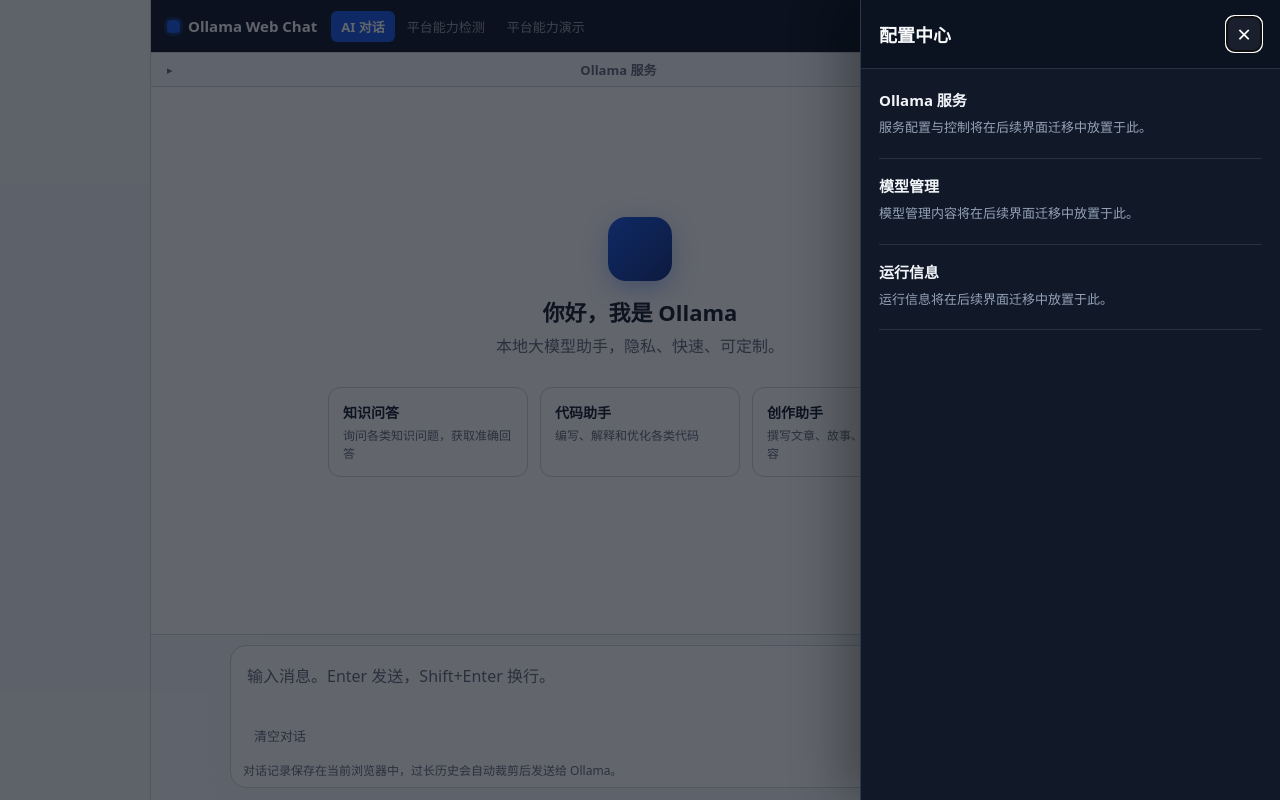
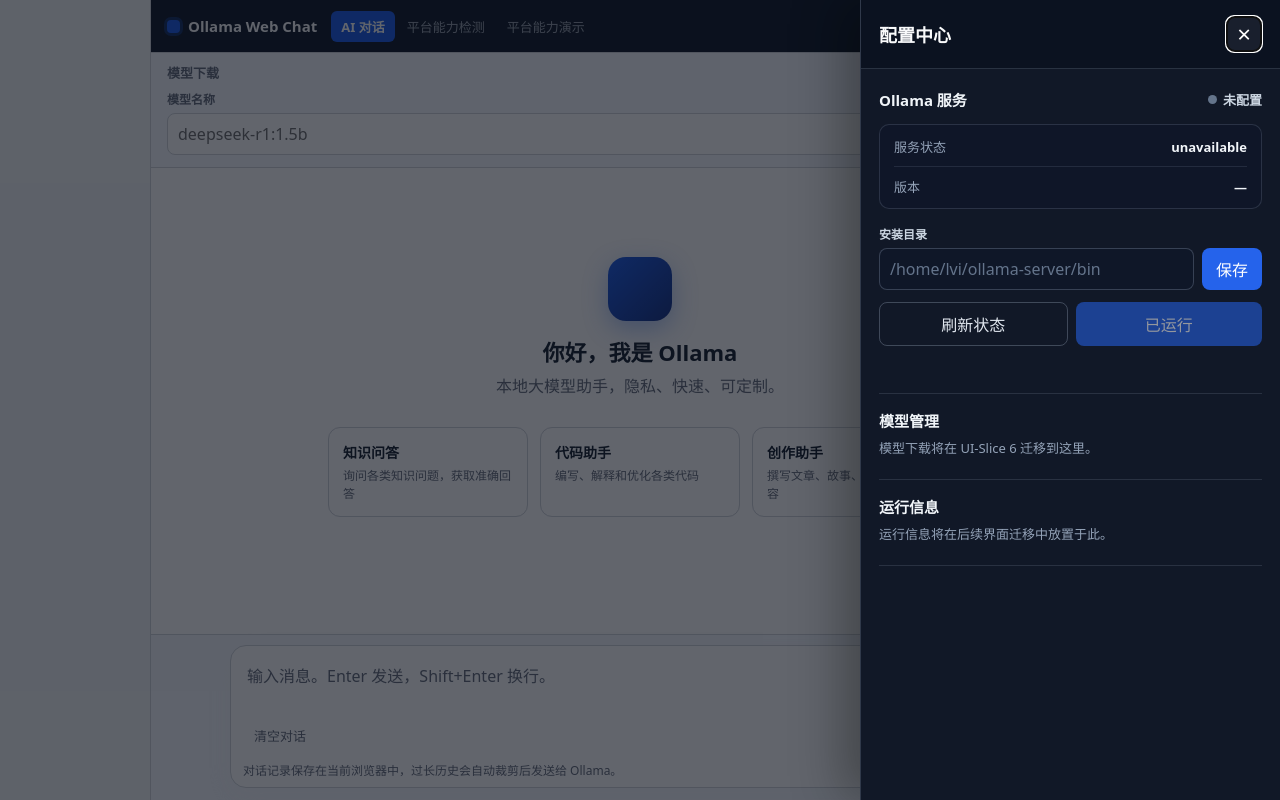
Before and after one commit to buiminhth8-lgtm/OllamaWebChat, a Flask app: page / in a window 1280 px wide, after a click that opens the changed part. Run offline with Flask 3, Linux system fonts and the light colour scheme; data that the repository does not hold is empty.

Commit message:
refactor: move ollama management into settings drawer

```diff
--- a/static/css/app.css
+++ b/static/css/app.css
@@ -241,52 +241,16 @@ header select {
   color: var(--nav-text);
 }
 
-.ollama-panel {
-  padding: 0 16px;
+.model-pull-panel {
+  padding: 10px 16px 12px;
   border-bottom: 1px solid var(--border);
   background: color-mix(in srgb, var(--panel) 94%, var(--primary) 4%);
 }
 
-.ollama-panel-summary {
-  display: flex;
-  align-items: center;
-  justify-content: space-between;
-  gap: 12px;
-  padding: 7px 0;
-  cursor: pointer;
-  list-style: none;
-}
-
-.ollama-panel-summary::-webkit-details-marker {
-  display: none;
-}
-
-.ollama-panel-summary h2 {
-  margin: 0;
+.model-pull-panel h2 {
+  margin: 0 0 8px;
   font-size: 13px;
   color: var(--muted);
-}
-
-.ollama-panel-summary::before {
-  content: "▸";
-  margin-right: 6px;
-  color: var(--muted);
-  font-size: 11px;
-}
-
-.ollama-panel[open] .ollama-panel-summary::before {
-  content: "▾";
-}
-
-.ollama-panel-body {
-  display: none;
-}
-
-.ollama-panel[open] .ollama-panel-body {
-  display: grid;
-  grid-template-columns: minmax(0, 1fr) auto;
-  gap: 10px 16px;
-  padding-bottom: 12px;
 }
 
 .ollama-status {
@@ -336,22 +300,38 @@ header select {
 }
 
 .ollama-details {
-  display: flex;
-  align-items: center;
-  justify-content: flex-end;
-  flex-wrap: wrap;
-  gap: 6px 16px;
+  margin: 0;
   color: var(--muted);
   font-size: 13px;
 }
 
-.ollama-details strong {
-  color: var(--text);
+.ollama-detail-row {
+  display: flex;
+  align-items: center;
+  justify-content: space-between;
+  gap: 16px;
+  padding: 10px 0;
+}
+
+.ollama-detail-row + .ollama-detail-row {
+  border-top: 1px solid rgba(148, 163, 184, .15);
+}
+
+.ollama-detail-row dd {
+  margin: 0;
+  color: #f1f5f9;
+  font-weight: 700;
+  overflow-wrap: anywhere;
+  text-align: right;
 }
 
 .ollama-actions {
   display: flex;
   gap: 8px;
+}
+
+.ollama-actions button {
+  flex: 1;
 }
 
 .ollama-message {
@@ -368,7 +348,6 @@ header select {
 }
 
 .model-pull-form {
-  grid-column: 1 / -1;
   min-width: 0;
 }
 
@@ -381,9 +360,9 @@ header select {
 }
 
 .model-pull-progress {
-  grid-column: 1 / -1;
   display: grid;
   gap: 6px;
+  margin-top: 8px;
   min-width: 0;
 }
 
@@ -809,6 +788,79 @@ body.settings-drawer-open {
   line-height: 1.6;
 }
 
+.settings-section-heading {
+  display: flex;
+  align-items: center;
+  justify-content: space-between;
+  gap: 12px;
+}
+
+.settings-ollama-section .ollama-status {
+  color: #cbd5e1;
+}
+
+.settings-ollama-section .ollama-status-dot {
+  background: #64748b;
+}
+
+.settings-ollama-section .ollama-status.is-ready .ollama-status-dot {
+  background: #4ade80;
+}
+
+.settings-ollama-section .ollama-status.is-warning .ollama-status-dot {
+  background: #fbbf24;
+}
+
+.settings-ollama-section .ollama-status.is-error .ollama-status-dot {
+  background: #f87171;
+}
+
+.settings-ollama-section .ollama-details {
+  margin-top: 14px;
+  padding: 2px 14px;
+  border: 1px solid rgba(148, 163, 184, .2);
+  border-radius: 10px;
+  background: rgba(15, 23, 42, .6);
+  color: #94a3b8;
+}
+
+.settings-ollama-section .ollama-config-form {
+  margin-top: 16px;
+}
+
+.settings-ollama-section .ollama-config-form label {
+  color: #cbd5e1;
+}
+
+.settings-ollama-section input {
+  background: rgba(15, 23, 42, .7);
+  color: #f8fafc;
+  border-color: rgba(148, 163, 184, .3);
+}
+
+.settings-ollama-section input::placeholder {
+  color: #64748b;
+}
+
+.settings-ollama-section .ollama-actions {
+  margin-top: 12px;
+}
+
+.settings-ollama-section .secondary {
+  color: #e2e8f0;
+  border-color: rgba(148, 163, 184, .35);
+}
+
+.settings-ollama-section .ollama-message {
+  min-height: 18px;
+  margin: 9px 0 0;
+  color: #94a3b8;
+}
+
+.settings-ollama-section .ollama-message.error {
+  color: #f87171;
+}
+
 @media (max-width: 1100px) {
   .settings-drawer {
     width: min(400px, 100vw);
@@ -845,17 +897,6 @@ body.settings-drawer-open {
     max-width: none;
   }
 
-  .ollama-panel[open] .ollama-panel-body {
-    grid-template-columns: 1fr;
-  }
-
-  .ollama-details {
-    justify-content: flex-start;
-  }
-
-  .ollama-actions button {
-    flex: 1;
-  }
 }
 
 @media (max-width: 420px) {
--- a/static/js/app.js
+++ b/static/js/app.js
@@ -16,12 +16,12 @@ const settingsButton = document.getElementById("settingsButton");
 const clearChatButton = document.getElementById("clearChat");
 const statusElement = document.getElementById("status");
 
-// 区域：配置中心 Drawer（UI-Slice 4，仅框架，不迁移业务组件）
+// 区域：配置中心 Drawer（UI-Slice 5：包含 Ollama 配置、状态和启动）
 const settingsOverlay = document.getElementById("settingsOverlay");
 const settingsDrawer = document.getElementById("settingsDrawer");
 const settingsCloseButton = document.getElementById("settingsCloseButton");
 
-// 区域：chat-main / Ollama 管理/配置（#ollamaPanel）
+// 区域：Settings Drawer / Ollama 管理
 const ollamaConfigForm = document.getElementById("ollamaConfigForm");
 const ollamaInstallDirInput = document.getElementById("ollamaInstallDir");
 const saveOllamaConfigButton = document.getElementById("saveOllamaConfig");
@@ -33,7 +33,7 @@ const ollamaVersionElement = document.getElementById("ollamaVersion");
 const ollamaServiceStateElement = document.getElementById("ollamaServiceState");
 const ollamaMessageElement = document.getElementById("ollamaMessage");
 
-// 区域：chat-main / 模型下载（#ollamaPanel 内）
+// 区域：chat-main / 模型下载（UI-Slice 6 前暂留主区域）
 const modelPullForm = document.getElementById("modelPullForm");
 const pullModelNameInput = document.getElementById("pullModelName");
 const pullModelButton = document.getElementById("pullModelButton");
@@ -117,14 +117,14 @@ function renderOllamaManagement() {
 
   if (ollamaUiState.requestFailed) {
     setOllamaStatusLabel("请求失败", "is-error");
-  } else if (ready) {
-    setOllamaStatusLabel("Ready", "is-ready");
   } else if (ollamaUiState.starting) {
     setOllamaStatusLabel("正在启动...", "is-warning");
   } else if (!configured && !config.install_dir) {
     setOllamaStatusLabel("未配置", "is-neutral");
   } else if (!configured || config.valid === false) {
     setOllamaStatusLabel("配置无效", "is-error");
+  } else if (ready) {
+    setOllamaStatusLabel("Ready", "is-ready");
   } else if (running) {
     setOllamaStatusLabel("已运行但 API 未 Ready", "is-warning");
   } else {
@@ -764,7 +764,7 @@ function clearConversation() {
 }
 
 function setSettingsDrawerOpen(open) {
-  if (!settingsButton || !settingsOverlay || !settingsDrawer || !settingsCloseButton) return;
+  if (!settingsButton || !settingsOverlay || !settingsDrawer || !settingsCloseButton) return false;
 
   const shouldOpen = Boolean(open);
   const wasOpen = settingsDrawer.classList.contains("is-open");
@@ -781,10 +781,12 @@ function setSettingsDrawerOpen(open) {
       if (settingsDrawer.classList.contains("is-open")) settingsCloseButton.focus();
     });
   }
+  return true;
 }
 
 function openSettingsDrawer() {
-  setSettingsDrawerOpen(true);
+  const wasOpen = settingsDrawer?.classList.contains("is-open") === true;
+  if (setSettingsDrawerOpen(true) && !wasOpen) refreshOllamaStatus();
 }
 
 function closeSettingsDrawer() {
--- a/templates/index.html
+++ b/templates/index.html
@@ -18,7 +18,7 @@
       └── #composerBar   输入区（Chat 表单）
 
   约定：所有现有 DOM ID 是 JS 的稳定性契约，后续 UI 重构移动元素时必须保留。
-  Settings Drawer 仅提供配置中心框架，现有业务组件仍保留在原位置。
+  Ollama 配置、状态和启动已迁移到 Settings Drawer；模型下载暂留主区域。
 -->
 <div class="app" id="page">
   <!-- 区域：header（UI-Slice 1：精简导航，仅 Logo/主导航/模型选择/设置入口） -->
@@ -51,43 +51,11 @@
 
   <!-- 区域：chat-main -->
   <div class="chat-main" id="chatMain">
-    <!--
-      子区域：Ollama 管理/配置（UI-Slice 2 起改为默认折叠的兼容容器）
-      所有业务 DOM 与 ID 原样保留，供 UI-Slice 5/6 迁移到 Settings Drawer。
-    -->
-    <details class="ollama-panel" id="ollamaPanel">
-      <summary class="ollama-panel-summary" id="ollamaPanelSummary">
-        <h2 id="ollamaPanelTitle">Ollama 服务</h2>
-        <span id="ollamaServiceStatus" class="ollama-status is-neutral" aria-live="polite">
-          <span class="ollama-status-dot" aria-hidden="true"></span>
-          <span id="ollamaStatusText">正在检测...</span>
-        </span>
-      </summary>
-      <div class="ollama-panel-body">
-        <form id="ollamaConfigForm" class="ollama-config-form">
-          <label for="ollamaInstallDir">安装目录</label>
-          <div class="ollama-config-controls">
-            <input
-              id="ollamaInstallDir"
-              name="install_dir"
-              type="text"
-              placeholder="/home/lvi/ollama-server/bin"
-              autocomplete="off"
-            >
-            <button id="saveOllamaConfig" class="primary" type="submit">保存</button>
-          </div>
-        </form>
-        <div class="ollama-details" id="ollamaDetails" aria-label="Ollama 服务详情">
-          <span>版本：<strong id="ollamaVersion">—</strong></span>
-          <span>服务状态：<strong id="ollamaServiceState">unknown</strong></span>
-        </div>
-        <div class="ollama-actions" id="ollamaActions">
-          <button id="startOllama" class="primary" type="button" disabled>启动 Ollama</button>
-          <button id="refreshOllamaStatus" class="secondary" type="button">刷新状态</button>
-        </div>
-        <p id="ollamaMessage" class="ollama-message" role="status" aria-live="polite"></p>
+    <!-- UI-Slice 5：模型下载仍暂留主区域，UI-Slice 6 再迁入 Drawer。 -->
+    <section class="model-pull-panel" id="modelPullPanel" aria-labelledby="modelPullPanelTitle">
+      <h2 id="modelPullPanelTitle">模型下载</h2>
       <form id="modelPullForm" class="model-pull-form">
-          <label for="pullModelName">下载模型</label>
+        <label for="pullModelName">模型名称</label>
         <div class="ollama-config-controls">
           <input
             id="pullModelName"
@@ -108,9 +76,7 @@
           <div id="pullProgressBarFill" class="progress-bar-fill"></div>
         </div>
       </div>
-      </div>
-      <!-- 占位：未来 Settings Drawer 挂载点，仅注释占位，不渲染任何元素 -->
-    </details>
+    </section>
 
     <!-- 子区域：消息流（含 Welcome 空状态） -->
     <main id="messages">
@@ -160,7 +126,7 @@
   </div>
 </div>
 
-<!-- UI-Slice 4：配置中心 Drawer 框架；业务组件将在 UI-Slice 5/6 迁移。 -->
+<!-- UI-Slice 5：Ollama 管理位于 Drawer；模型下载仍在主区域。 -->
 <div id="settingsOverlay" class="settings-overlay" aria-hidden="true"></div>
 <aside
   id="settingsDrawer"
@@ -180,13 +146,46 @@
     >×</button>
   </header>
   <div class="settings-drawer-content">
-    <section class="settings-section" aria-labelledby="settingsOllamaHeading">
+    <section class="settings-section settings-ollama-section" aria-labelledby="settingsOllamaHeading">
+      <div class="settings-section-heading">
         <h3 id="settingsOllamaHeading">Ollama 服务</h3>
-      <p>服务配置与控制将在后续界面迁移中放置于此。</p>
+        <span id="ollamaServiceStatus" class="ollama-status is-neutral" aria-live="polite">
+          <span class="ollama-status-dot" aria-hidden="true"></span>
+          <span id="ollamaStatusText">正在检测...</span>
+        </span>
+      </div>
+      <dl class="ollama-details" id="ollamaDetails" aria-label="Ollama 服务详情">
+        <div class="ollama-detail-row">
+          <dt>服务状态</dt>
+          <dd id="ollamaServiceState">unknown</dd>
+        </div>
+        <div class="ollama-detail-row">
+          <dt>版本</dt>
+          <dd id="ollamaVersion">—</dd>
+        </div>
+      </dl>
+      <form id="ollamaConfigForm" class="ollama-config-form">
+        <label for="ollamaInstallDir">安装目录</label>
+        <div class="ollama-config-controls">
+          <input
+            id="ollamaInstallDir"
+            name="install_dir"
+            type="text"
+            placeholder="/home/lvi/ollama-server/bin"
+            autocomplete="off"
+          >
+          <button id="saveOllamaConfig" class="primary" type="submit">保存</button>
+        </div>
+      </form>
+      <div class="ollama-actions" id="ollamaActions">
+        <button id="refreshOllamaStatus" class="secondary" type="button">刷新状态</button>
+        <button id="startOllama" class="primary" type="button" disabled>启动 Ollama</button>
+      </div>
+      <p id="ollamaMessage" class="ollama-message" role="status" aria-live="polite"></p>
     </section>
     <section class="settings-section" aria-labelledby="settingsModelsHeading">
       <h3 id="settingsModelsHeading">模型管理</h3>
-      <p>模型管理内容将在后续界面迁移中放置于此。</p>
+      <p>模型下载将在 UI-Slice 6 迁移到这里。</p>
     </section>
     <section class="settings-section" aria-labelledby="settingsRuntimeHeading">
       <h3 id="settingsRuntimeHeading">运行信息</h3>
```
Also changed, not shown: tests/test_chat_area.py (+7 -9 lines), tests/test_ollama_routes.py (+5 -1 lines), tests/test_settings_drawer.py (+21 -5 lines). Lines whose indentation alone changed are shown as unchanged.
